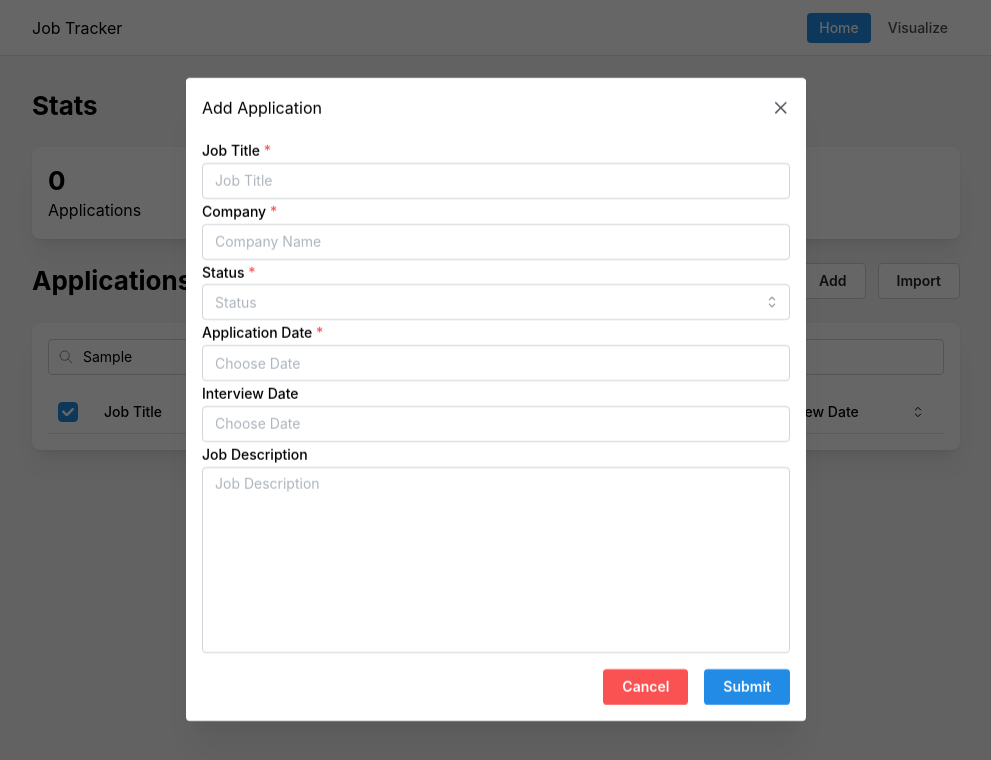
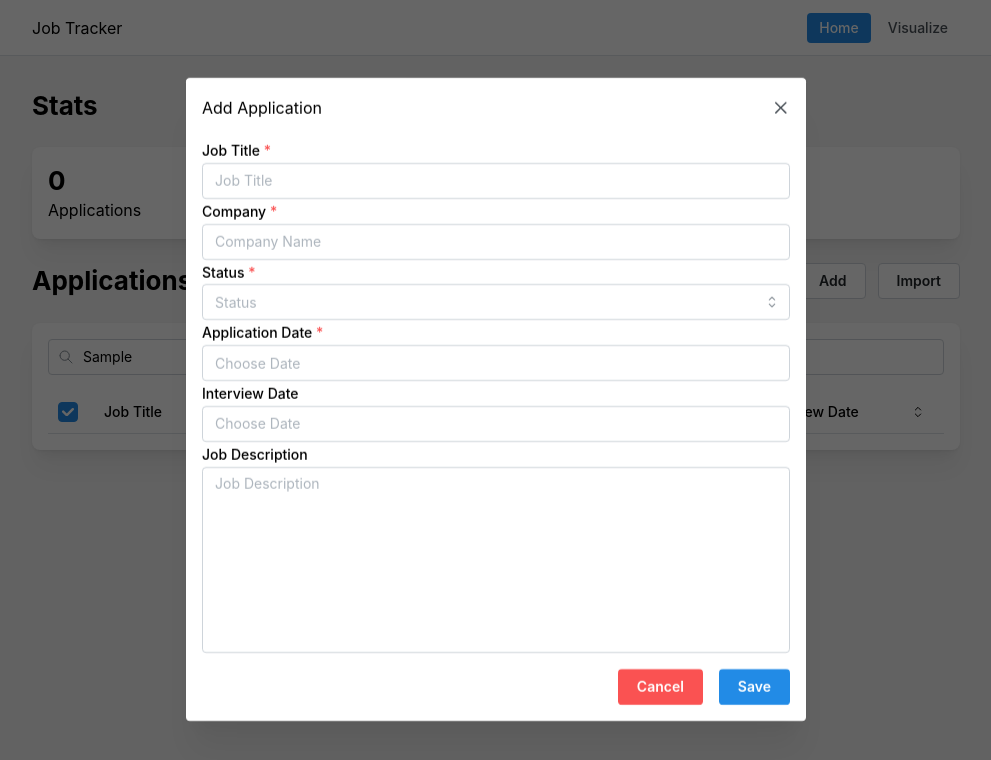
Before and after one commit to azn-abel/job-applications-tracker, a React (Vite) app: page / in a window 1280 px wide. Both pictures are taken after typing "Sample" into the empty fields and a click on the button "Add". Shown: the top 760 px of the page, without its empty margins (144-1135 px from the left). Built offline with nearby package versions, Linux system fonts and the light colour scheme.

Commit message:
minor changes

```diff
--- a/src/components/applications/AddApplicationModal/index.jsx
+++ b/src/components/applications/AddApplicationModal/index.jsx
@@ -146,7 +146,7 @@
             <Button mr={16} color="red" onClick={close}>
               Cancel
             </Button>
-            <Button type="submit">Submit</Button>
+            <Button type="submit">Save</Button>
           </Flex>
         </form>
       </Modal>
--- a/src/components/applications/EditApplicationModal/index.jsx
+++ b/src/components/applications/EditApplicationModal/index.jsx
@@ -184,7 +184,7 @@
               <Button mr={16} color="red" onClick={close}>
                 Cancel
               </Button>
-              <Button type="submit">Submit</Button>
+              <Button type="submit">Save</Button>
             </Flex>
           </Flex>
         </form>
--- a/src/routes/index.jsx
+++ b/src/routes/index.jsx
@@ -41,7 +41,7 @@
 
 function Home() {
   const [applications, setApplications] = useState([]);
-  const [selectedRows, setSelectedRows] = useAtom(selectedRowsAtom);
+  const [selectedRows] = useAtom(selectedRowsAtom);
 
   const smallScreen = useMediaQuery("(max-width: 512px)");
 
```
